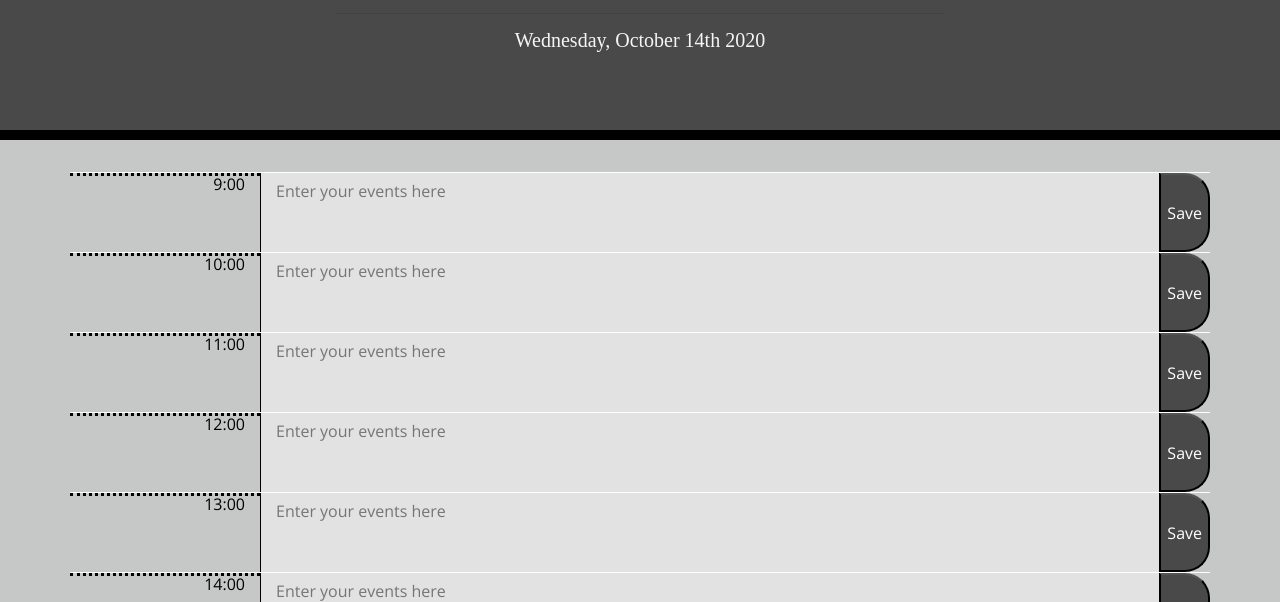
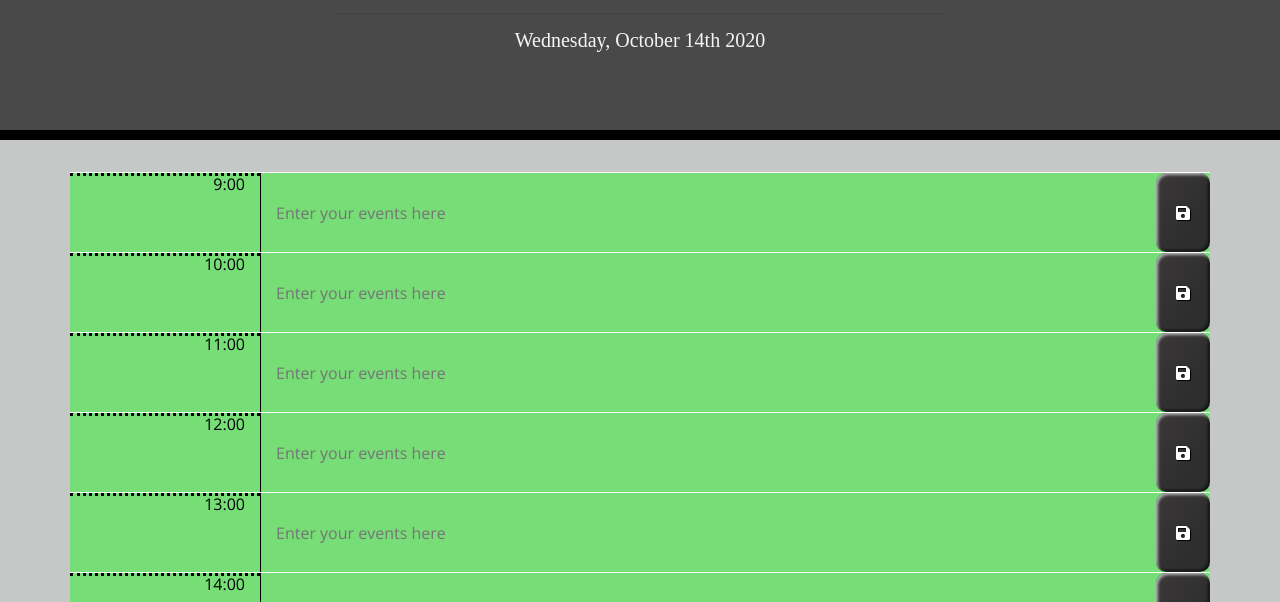
Before and after one commit to tonycrosby-tech/05_weekday_planner, a plain HTML site: page index.html in a window 1280 px wide. Shown: the part 181-783 px from the top of the page. Drawn offline with nearby package versions, Linux system fonts and the light colour scheme.

Commit message:
updating

```diff
--- a/style.css
+++ b/style.css
@@ -5,9 +5,9 @@ body {
   background-color: rgba(36, 39, 39, 0.26);
 }
 
-textarea{
+input{
   background: transparent;
-  background-color: #e2e2e2;
+
   border: none;
   resize: none;
   color: #000000;
@@ -64,7 +64,7 @@ textarea{
 }
 
 .saveBtn {
-  border-left: 2px solid black;
+  border-left: 1px solid black;
   border-top-right-radius: 25px;
   border-bottom-right-radius: 25px;
   background-color: rgb(73, 73, 73);
@@ -90,3 +90,33 @@ textarea{
   background-color: rgb(73, 73, 73);
   border-radius: 0;
 }
+
+.styled {
+  border-left: 1px solid black;
+  border-top-right-radius: 25px;
+  border-bottom-right-radius: 25px;
+  border: 0;
+  line-height: 2.5;
+  padding: 0 20px;
+  font-size: 1rem;
+  text-align: center;
+  color: #fff;
+  text-shadow: 1px 1px 1px #000;
+  border-radius: 10px;
+  background-color: rgb(58, 56, 56);
+  background-image: linear-gradient(to top left,
+                                    rgba(0, 0, 0, .2),
+                                    rgba(0, 0, 0, .2) 30%,
+                                    rgba(0, 0, 0, 0));
+  box-shadow: inset 2px 2px 3px rgba(255, 255, 255, .6),
+              inset -2px -2px 3px rgba(0, 0, 0, .6);
+}
+
+.styled:hover {
+  background-color: rgb(255, 255, 255);
+}
+
+.styled:active {
+  box-shadow: inset -2px -2px 3px rgba(255, 255, 255, .6),
+              inset 2px 2px 3px rgba(0, 0, 0, .6);
+}
--- a/weekdayplanner.js
+++ b/weekdayplanner.js
@@ -48,69 +48,53 @@ $(document).ready(function () {
   localStorage.setItem("info", JSON.stringify(info));
   localStorage.setItem("today", JSON.stringify(today));
 
-  //adds to class id of current hour "present"
-
-  //gets current hour in military format
-  curhour = moment().format("HH:mm");
-  //adds to class id of current hour "present"
-  $("#" + curhour).addClass("present");
-  //loop to change future time slots to present
-  for (let i = 9; i < 17; i++) {
-    if (curhour < i) {
-      $("#" + i).addClass("future");
-    } else if (curhour > i) {
-      $("#" + i).addClass("past");
-    }
-  }
-
   //end of loop
 
   // defining the time of days for the planner.
   var hours = {
     amHours: ["9:00", "10:00", "11:00"],
     pmHours: ["12:00", "13:00", "14:00", "15:00", "16:00", "17:00"],
+    hour: [9, 10, 11, 12, 13, 14, 15, 16, 17],
   };
-  // converting military time to standard time in localstorage
-  console.log(
-    "Check in local Storage to see the conversion when clicked on save! "
-  );
-  // defining the time of day to color in the planner.
-  var colorChange = {
-    amColorHours: ["9am", "10am", "11am"],
-    pmColorHours: ["12pm", "1pm", "2pm", "3pm", "4pm", "5pm"],
+  // defining the conversions.
+  var conversion = {
+    amHour: ["9am", "10am", "11am"],
+    pmHour: ["12pm", "1pm", "2pm", "3pm", "4pm", "5pm"],
   };
+
+
   // storing data into local storage
-  localStorage.setItem("hours", JSON.stringify(hours));
+  localStorage.setItem("hours", JSON.stringify(conversion));
 
   // loop to display the 9am - 11am
   for (var i = 0; i < hours.amHours.length; i++) {
-    var newDivClassRow = $("<div class='row'></div>");
+    var newDivClassRow = $("<div class='row block'></div>");
     $(".container").append(newDivClassRow);
     var hourCol = $(`<div class="col-2 time-block">${hours.amHours[i]}</div>`);
 
     var textCol = $(
-      `<textarea class="col description" placeholder='Enter your events here' data-store=${colorChange.amColorHours[i]}></textarea>`
+      `<input class="col description" placeholder='Enter your events here' data-store=${conversion.amHour[i]}></></input>`
     );
     var buttonCol = $(
-      `<button class="saveBtn" data-store=${colorChange.amColorHours[i]}>Save</button>`
+      `<button class="saveBtn styled" data-store=${hours.amHours[i]}><i class="fas fa-save"></i></button>`
     );
     $(newDivClassRow).append(hourCol, textCol, buttonCol);
   }
   // loop to display the 12pm - 5pm
   for (var i = 0; i < hours.pmHours.length; i++) {
-    var newDivClassRow = $("<div class='row'></div>");
+    var newDivClassRow = $("<div class='row block'></div>");
     $(".container").append(newDivClassRow);
     var hourCol = $(`<div class='col-2 time-block'>${hours.pmHours[i]}</div>`);
 
     var textCol = $(
-      `<textarea class="col description" placeholder='Enter your events here' data-store=${colorChange.pmColorHours[i]}></textarea>`
+      `<input class="col textCol description" placeholder='Enter your events here' data-store=${conversion.pmHour[i]}></input>`
     );
     var buttonCol = $(
-      `<button class="saveBtn" data-store=${colorChange.pmColorHours[i]}>Save</button>`
+      `<button class="saveBtn styled" data-store=${hours.pmHours[i]}><i class="fas fa-save"></i></button>`
     );
     $(newDivClassRow).append(hourCol, textCol, buttonCol);
   }
-
+  // storing data to local storage
   $("[data-store]").each(function () {
     $(this).val(localStorage.getItem($(this).attr("data-store")));
   });
@@ -118,4 +102,47 @@ $(document).ready(function () {
   $("[data-store]").on("keyup", function (itm) {
     localStorage.setItem($(this).attr("data-store"), $(this).val().trim());
   });
+
+// time function
+function time() {
+
+  // variable "currentHour" holds current hour.
+  var currentHour = moment().hours();
+
+  // function for each class block to past, present, or future
+  $(".row").each(function () {
+
+      // variable "hour" holds data-store hour from class block and pareInt is used to change it from a string to an integer.
+      var hour = parseInt($(this).attr("hours.hour"));
+
+      // if in the past hour's
+      if (hour < currentHour) {
+          // adds grey to blocks
+          $(this).addClass("past");
+      }
+
+      //else if in the present hour
+      else if (hour === currentHour) {
+          // removes grey to blocks
+          $(this).removeClass("past");
+          // adds red to blocks
+          $(this).addClass("present");
+      }
+
+      // else if in the future's
+      else {
+          // removes grey to blocks
+          $(this).removeClass("past");
+          // removes red to blocks
+          $(this).removeClass("present");
+          // adds green to blocks
+          $(this).addClass("future");
+      }
+
+  });
+
+};
+
+// call the funtion time()
+time();
 });
```
